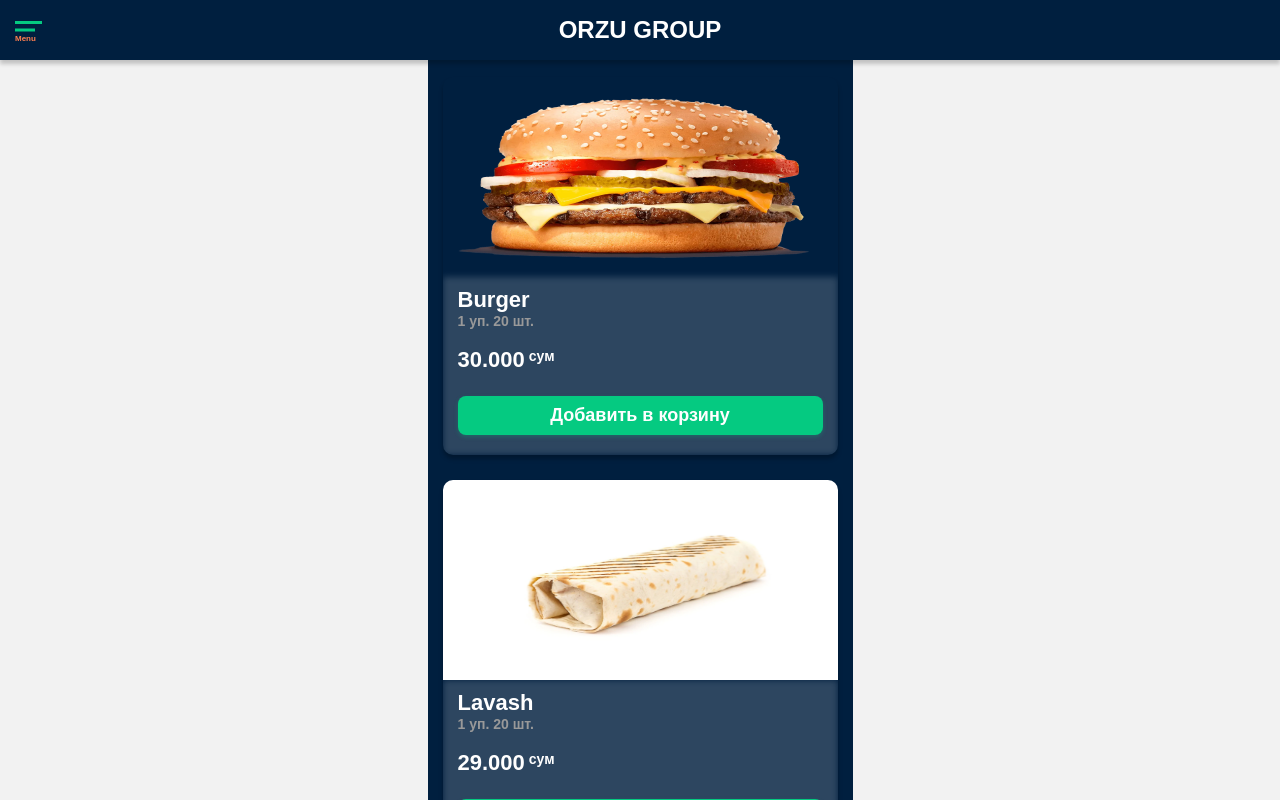
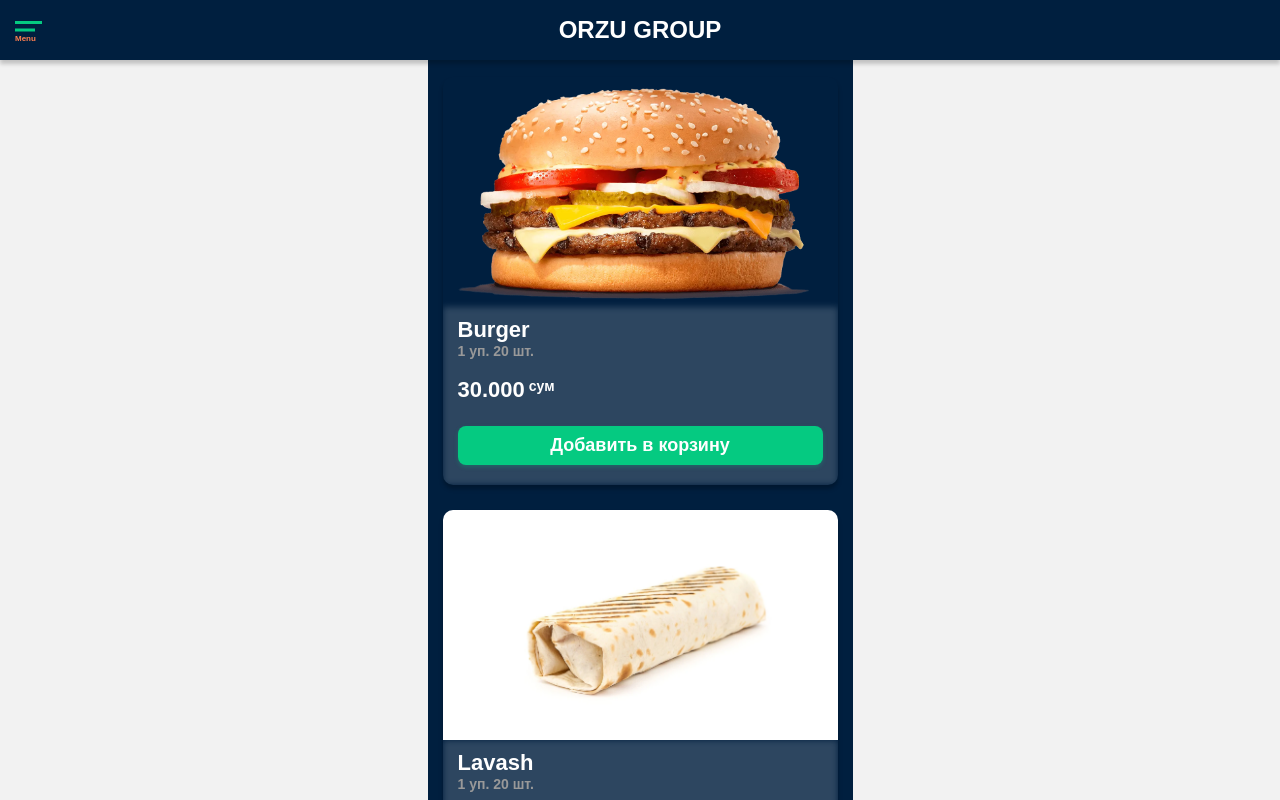
Before and after one commit to shonazarovdev/orzu-group.react, a React (Create React App) app: page / in a window 1280 px wide. Shown: the top 800 px of the page. Built offline with nearby package versions, Linux system fonts and the light colour scheme; a web font is replaced by a local one.

Commit message:
Updated ImageComponent Styles

```diff
--- a/src/components/ImageComponent/index.jsx
+++ b/src/components/ImageComponent/index.jsx
@@ -14,12 +14,12 @@ export default function ImageComponent ({ src, hash, alt }) {
 	}, [ src ]);
 
 	return (
-		<>
+		<div className="imageWrap">
 			<div className={ clsx("hash", imageLoaded && "dn") }>
 				<Blurhash
 					hash={ hash }
 					width={ 340 }
-					height={ 200 }
+					height={ 230 }
 					resolutionX={ 32 }
 					resolutionY={ 32 }
 					punch={ 1 }
@@ -31,6 +31,6 @@ export default function ImageComponent ({ src, hash, alt }) {
 				loading="lazy"
 				className={ clsx("img", !imageLoaded && "dn") }
 			/>
-		</>
+		</div>
 	)
 }
--- a/src/components/ImageComponent/index.scss
+++ b/src/components/ImageComponent/index.scss
@@ -1,3 +1,9 @@
+.imageWrap {
+	position: relative;
+
+	width: 100%;
+	height: 230px;
+
 	.hash {
 		transition: opacity .5s;
 		visibility: visible;
@@ -12,6 +18,11 @@
 	}
 
 	.img {
+		width: 100%;
+		height: 100%;
+
+		object-fit: cover;
+
 		transition: opacity .5s;
 		visibility: visible;
 
@@ -23,3 +34,4 @@
 			transition: opacity .3s;
 		}
 	}
+}
--- a/src/components/ProductCard/index.scss
+++ b/src/components/ProductCard/index.scss
@@ -11,20 +11,6 @@ Product
 	box-shadow: 0 4px 4px 0 rgba(0, 0, 0, 0.25);
 
 	margin-bottom: 25px;
-
-	> .img {
-		position: relative;
-
-		width: 100%;
-		height: 200px;
-
-		> img {
-			width: 100%;
-			height: 100%;
-
-			object-fit: cover;
-		}
-	}
 
 	> .info {
 		position: relative;
```
Lines whose indentation alone changed are shown as unchanged.
